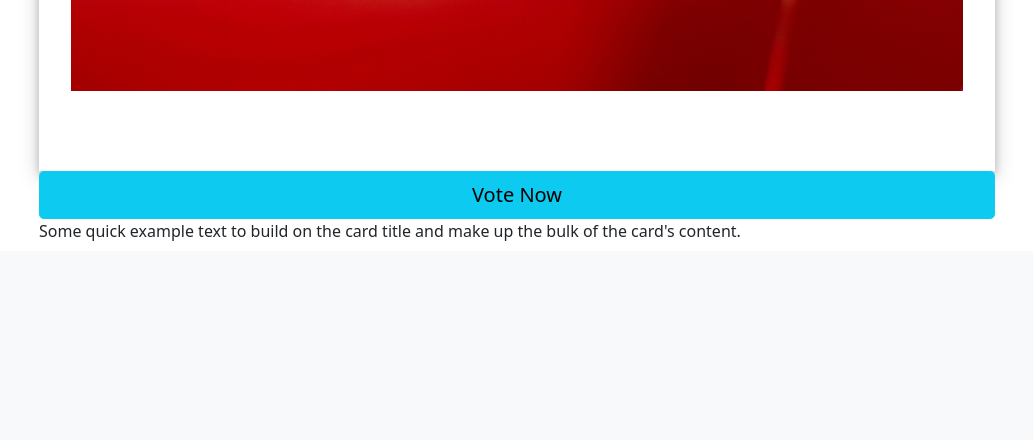
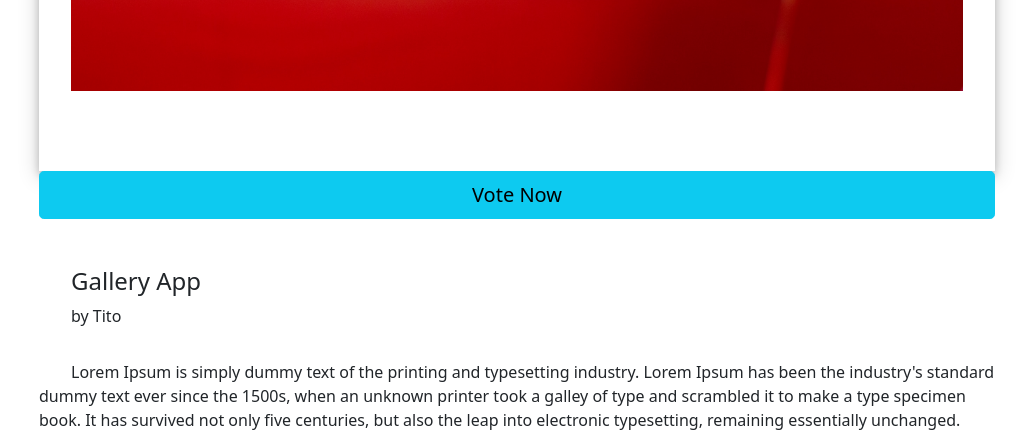
Before and after one commit to Tito-74/Awwards-, a Django app: page /review/ in a window 1280 px wide. Shown: the part 810-1250 px from the top of the page, without its empty margins (123-1156 px from the left). Before the commit the page ends 1051 px from the top, so only its background shows below. Run offline with Django 3.2, Linux system fonts and the light colour scheme; some libraries are stand-ins or nearby versions.

Commit message:
addiing ditails content

```diff
--- a/awards/templates/awards/reviews.html
+++ b/awards/templates/awards/reviews.html
@@ -10,9 +10,19 @@
 
         </div>
         <button class="btn btn-info btn-lg col-12 mx-auto"> Vote Now</button>
-        <div class="details">
-            <p class="card-text">Some quick example text to build on the card title and make up the bulk of the card's content.</p>
+        <div class="details mt-5">
+            <div id="title">
+                <h4>Gallery App</h4>
+                <p>
+                    by Tito
+                </p>
+            </div>
+            <span class="text-center">Lorem Ipsum is simply dummy text of the printing and typesetting industry. Lorem Ipsum has been the industry's
+                standard dummy text ever since the 1500s, when an unknown printer took a galley of type and scrambled it to make a type specimen book.
+                 It has survived not only five centuries, but also the leap into electronic typesetting, remaining essentially unchanged.
+            </span>
         </div>
+
     </div>
 </div>
 {% endblock %}
--- a/static/css/style.css
+++ b/static/css/style.css
@@ -87,12 +87,14 @@ small{
     padding-left: 2rem;
 
 }
-.projectImage button{
-  padding: 2rem;
+.details #title{
+  margin: 2rem;
+}
 
+.details span{
+  margin: 2rem;
 }
 
 
 
-
 /* end  */
```
